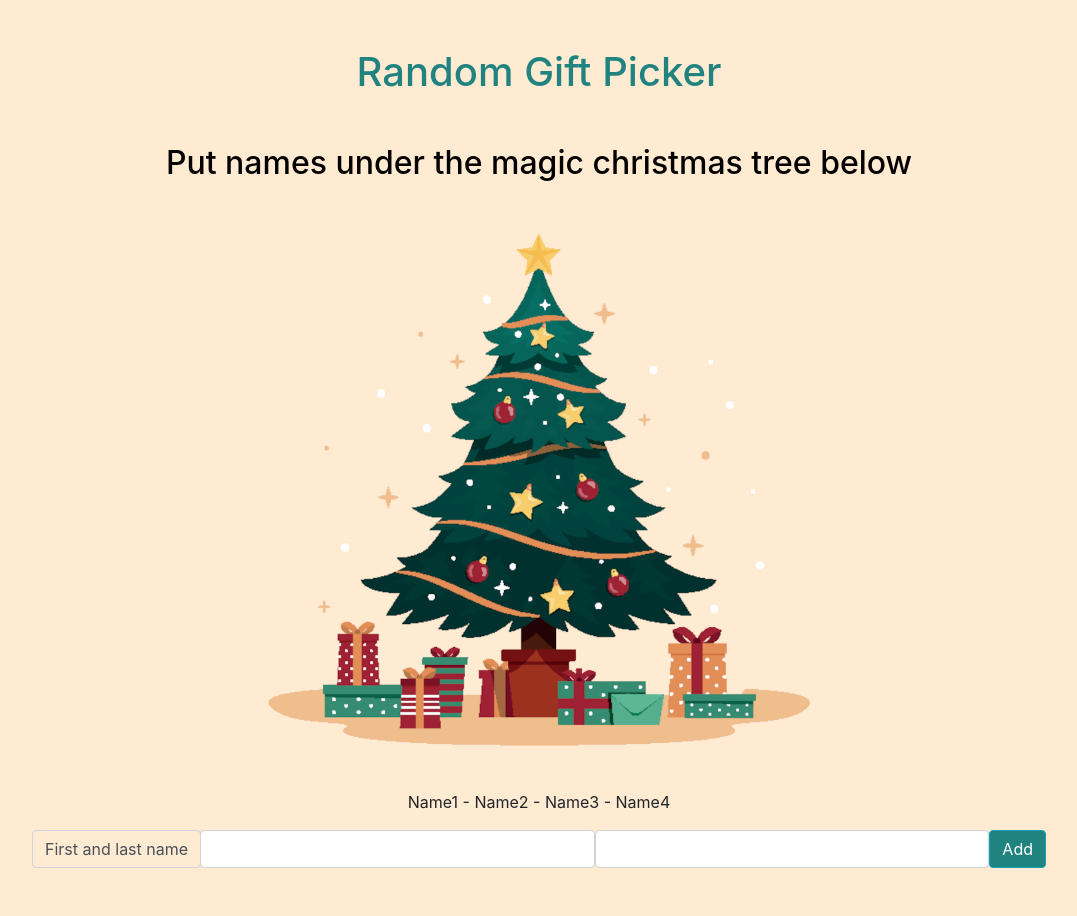
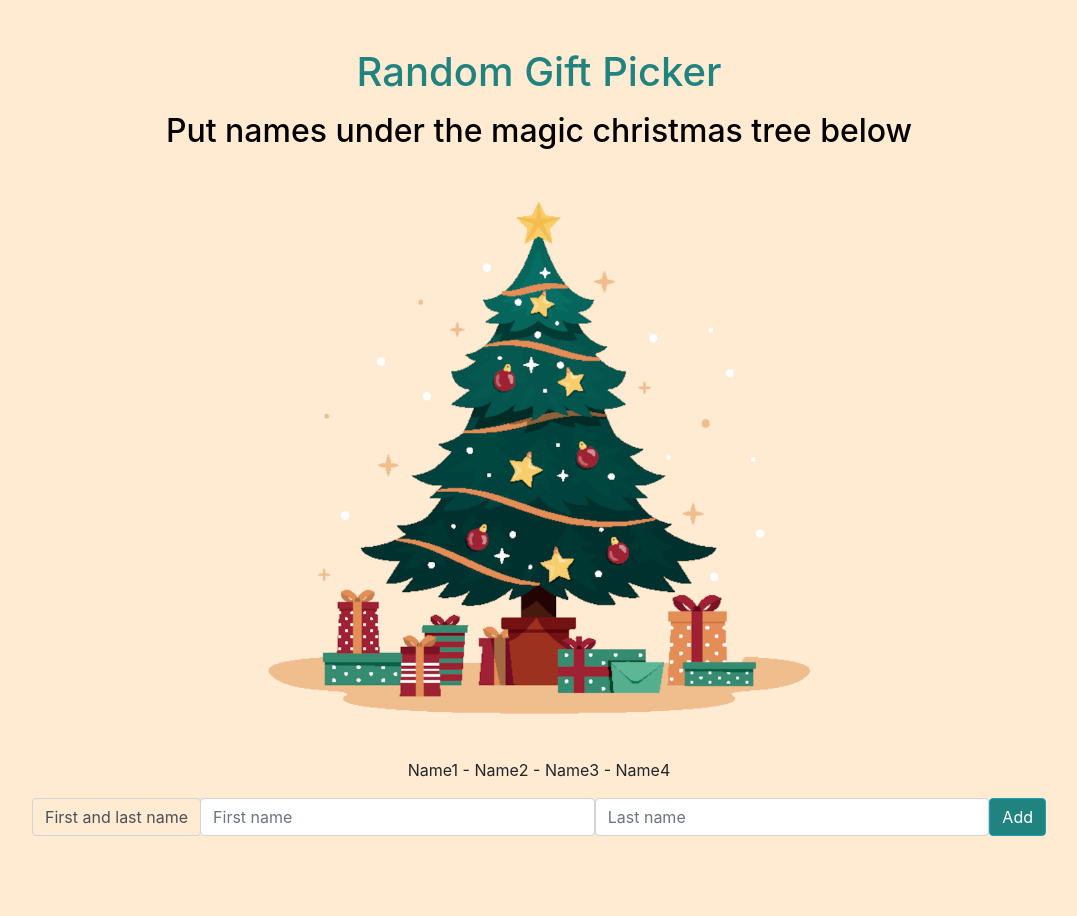
Before and after one commit to ZK9XW3/random-gifts, a Symfony app: template templates/main/index.html.twig in a window 1280 px wide. Shown: the whole page, without its empty margins (101-1178 px from the left). After the commit the page ends 836 px from the top, so only its background shows below. Run offline with Twig, Linux system fonts and the light colour scheme; the template is opened without the code that fills it, so the values that code supplies are empty; some libraries are stand-ins or nearby versions.

Commit message:
feat():doing integration 2

```diff
--- a/templates/main/index.html.twig
+++ b/templates/main/index.html.twig
@@ -6,7 +6,7 @@
 <main class="container">
     <div class="content">
         <h1 class="text-center mt-5">Random Gift Picker</h1>
-        <h2 class="text-center mt-5">Put names under the magic christmas tree below</h2>
+        <h2 class="text-center mt-3">Put names under the magic christmas tree below</h2>
         <div class="img-container d-flex justify-content-center">
             <img class="img-img" src="./assets/img/christmas-tree-gifts.png" alt="christmas tree and gifts">
         </div>
@@ -15,10 +15,10 @@
         </div>
         <div class="form-container d-flex justify-content-center mb-5 mx-5">
             <div class="input-group-prepend">
-                <span class="input-group-text">First and last name</span>
+                <span class="input-group-text d-none d-lg-block">First and last name</span>
             </div>
-            <input type="text" aria-label="First name" class="form-control">
-            <input type="text" aria-label="Last name" class="form-control">
+            <input type="text" aria-label="First name" class="form-control" placeholder="First name">
+            <input type="text" aria-label="Last name" class="form-control" placeholder="Last name">
             <button type="button" class="btn btn-info">Add</button>
     </div>
 
```
